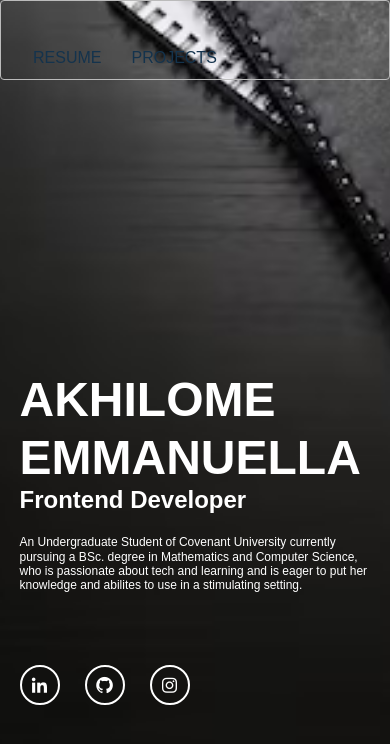
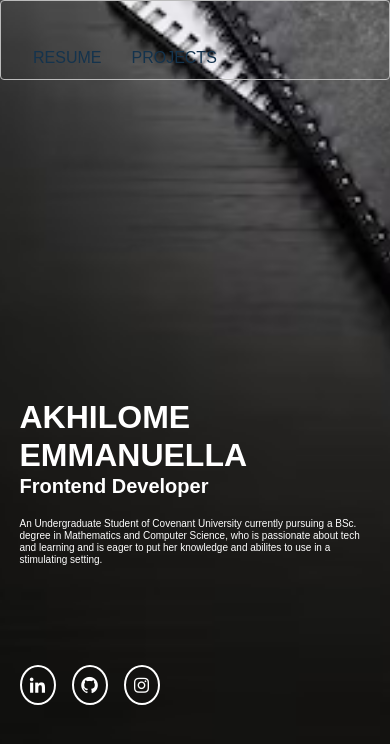
Before and after one commit to akhilomeella/codsoft, a plain HTML site: page portfolio/index.html in a window 390 px wide. Drawn offline with nearby package versions, Linux system fonts and the light colour scheme.

Commit message:
adjusted mobile view

```diff
--- a/portfolio/style.css
+++ b/portfolio/style.css
@@ -153,19 +153,24 @@ p {
   }
 
   h1 {
-    font-size: 48px;
+    font-size: 32px;
   }
 
   h3 {
-    font-size: 24px;
+    font-size: 20px;
   }
 
   p {
-    font-size: 12px;
+    font-size: 10px;
   }
 
   ul {
     margin: 3em 0 0 2em;
+  }
+
+  .icons {
+    width: 140px;
+    gap: 1em;
   }
 }
 
@@ -177,9 +182,4 @@ p {
   ul {
     margin: 3em 0 0 2em;
   }
-
-  .images {
-    margin-left: 0;
-    padding: 0;
-  }
 }
```
